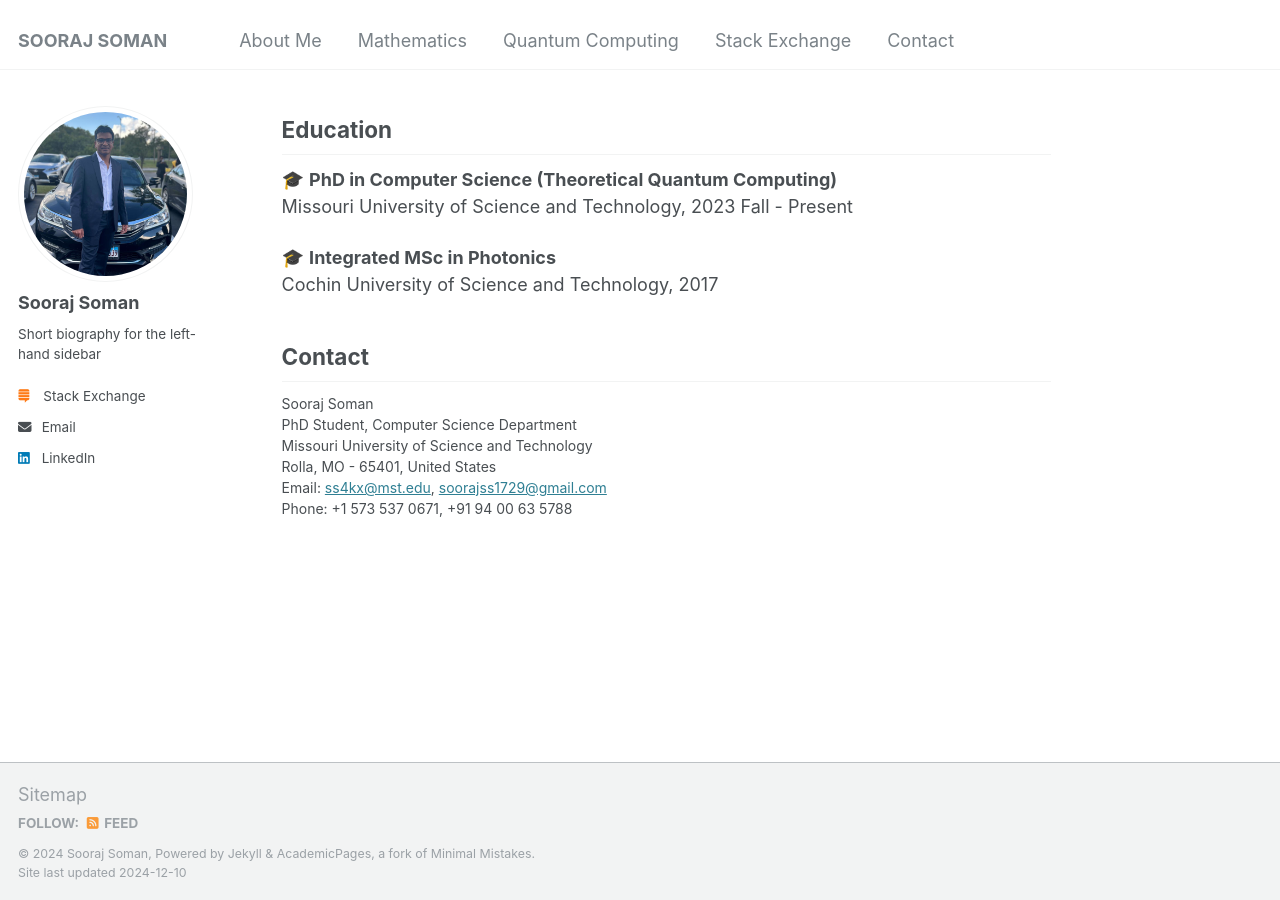
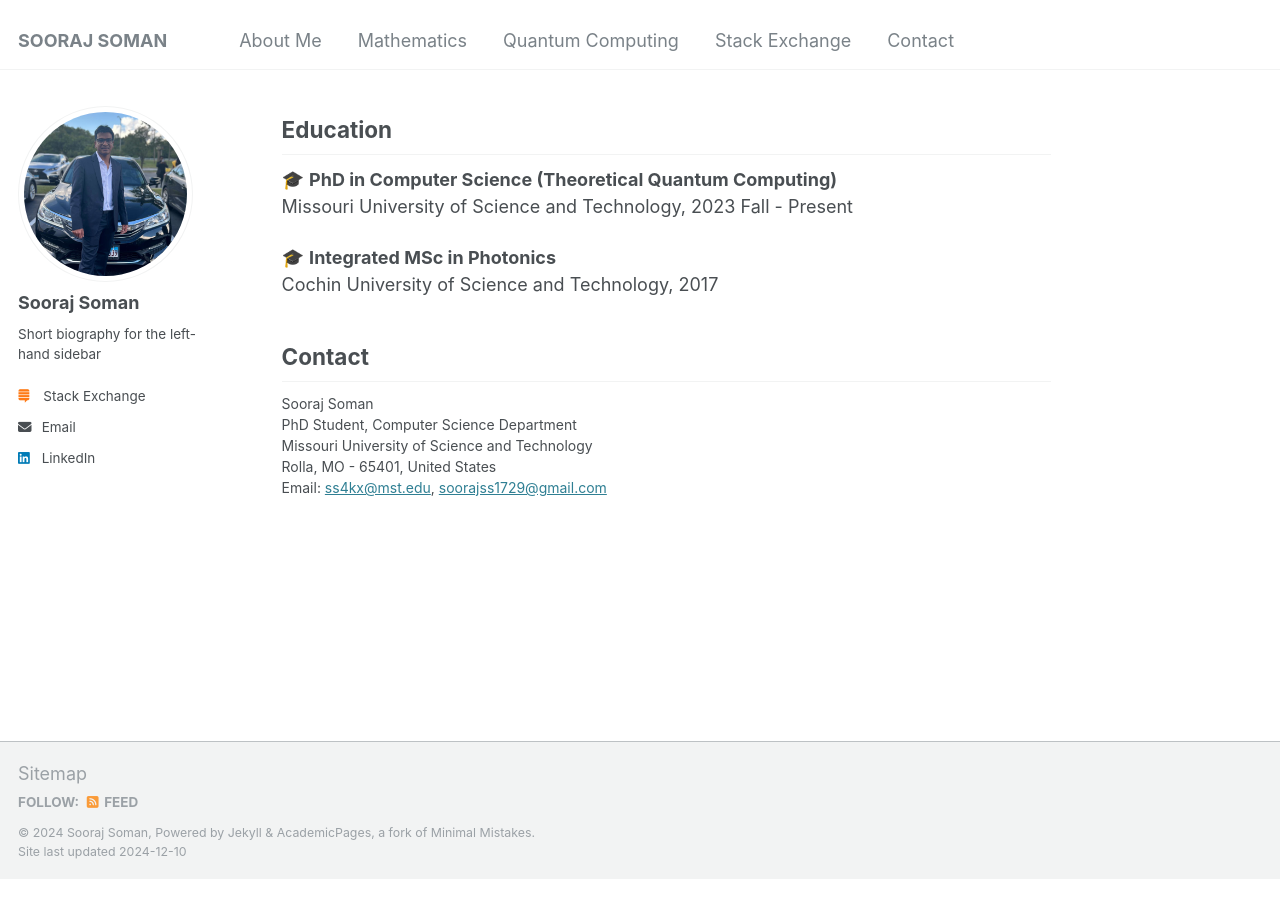
Before and after one commit to soorajss1729/soorajss1729.github.io, a Jekyll site: the page built from _pages/about.md, in a window 1280 px wide and 900 px high, scrolled down 554 px. Built offline with Jekyll 4.4.1, drawn with Linux system fonts in a browser that asks for light colours; after the commit the page ends 1433 px from its top, so only the background shows below that.

Commit message:
Update about.md

```diff
--- a/_pages/about.md
+++ b/_pages/about.md
@@ -34,7 +34,6 @@ PhD Student, Computer Science Department<br>
 Missouri University of Science and Technology<br>
 Rolla, MO - 65401, United States<br>
 Email: <a href="ss4kx@mst.edu">ss4kx@mst.edu</a>, <a href="soorajss1729@gmail.com">soorajss1729@gmail.com</a> <br>
-Phone: +1 573 537 0671, +91 94 00 63 5788<br>
 </div>
 
 <!-- [soorajss1729@gmail.com](soorajss1729@gmail.com) -->
```
